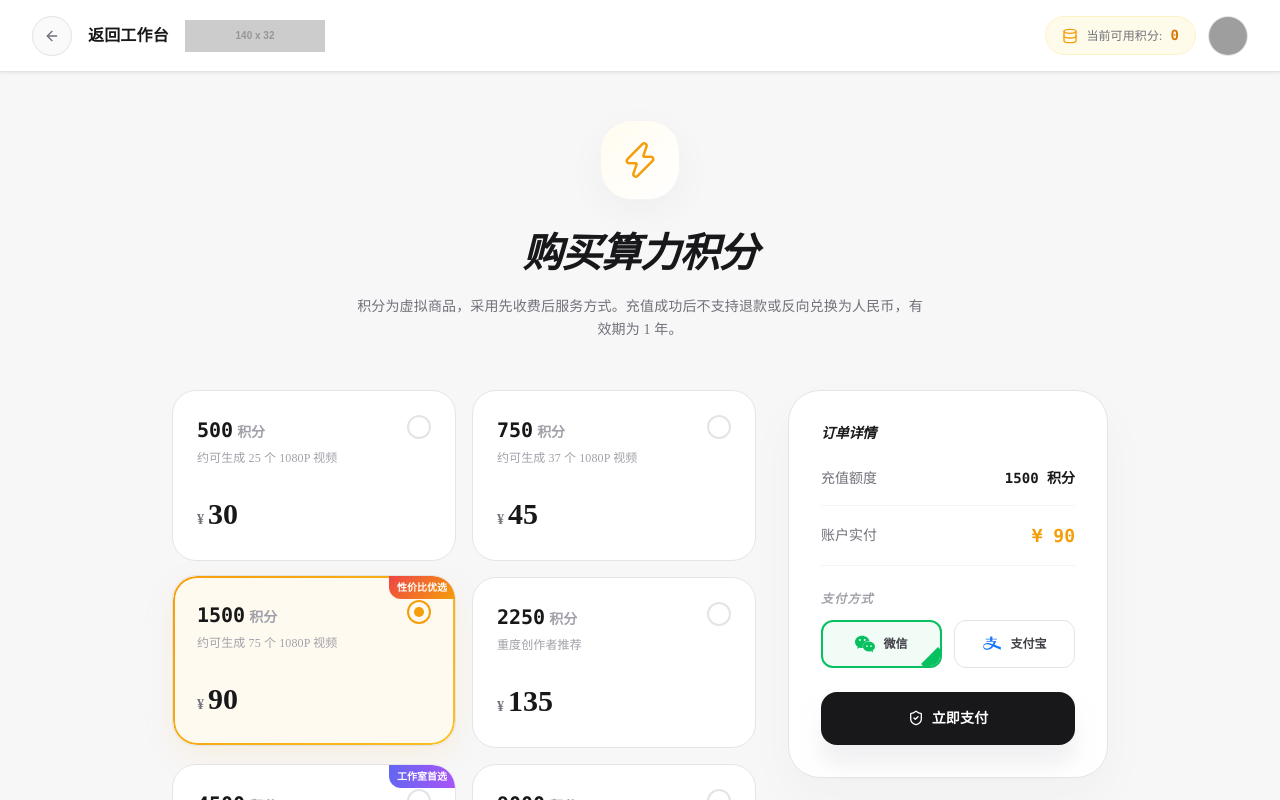
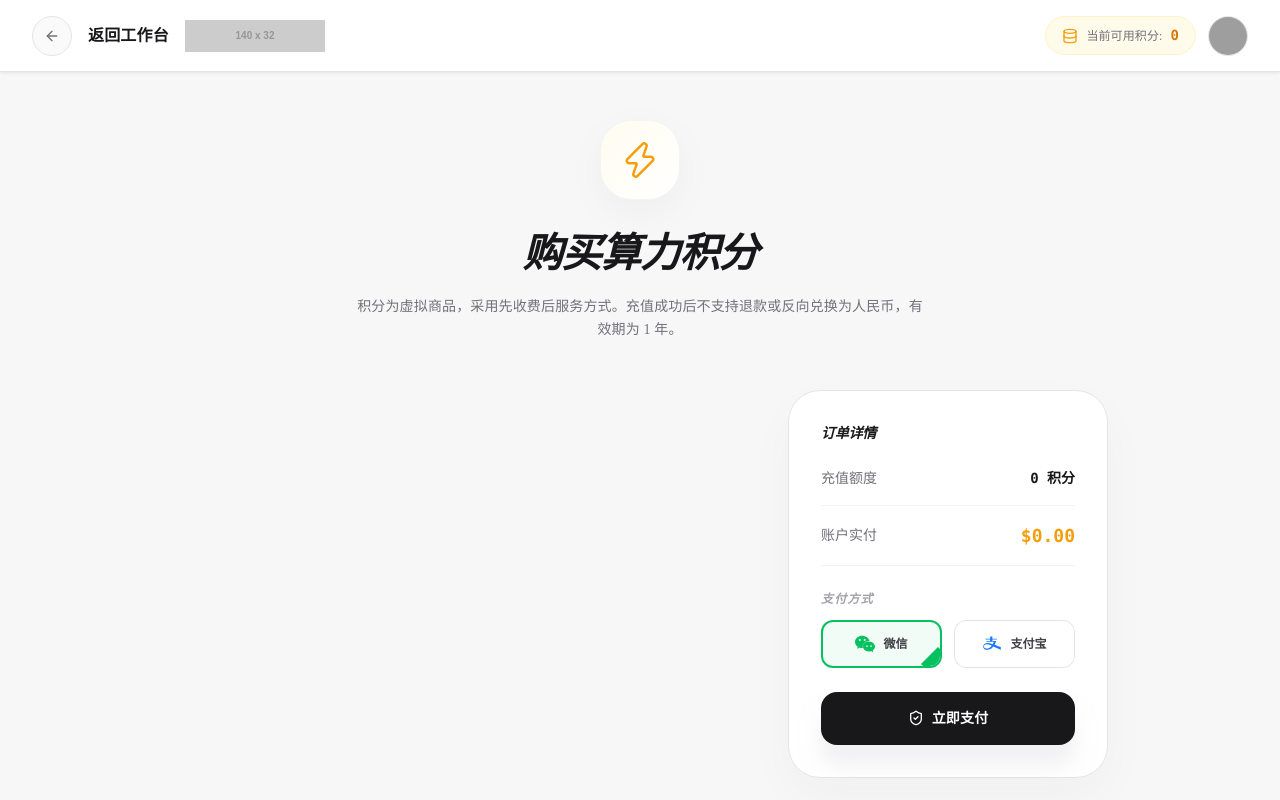
Before and after one commit to Yicheng-2001/guola-ui, a Vue app: page /buy-points in a window 1280 px wide. Built offline with nearby package versions, Linux system fonts and the light colour scheme; grey boxes are pictures that could not be loaded; a web font is replaced by a local one.

Commit message:
积分界面重构

```diff
--- a/src/api/services.js
+++ b/src/api/services.js
@@ -138,25 +138,38 @@ async function sha256Hex(value) {
   return sha256HexFallback(text);
 }
 
-export function sendSms(email) {
+export function sendSms(email, isRegister) {
   return request({
     url: "/v1/auth/send/email",
     headers: {
       isToken: false,
     },
     method: "post",
-    data: { email },
+    data: {
+      email,
+      is_register: Boolean(isRegister),
+    },
   });
 }
 
-export function registerByEmail(data) {
+export async function registerByEmail(data) {
+  const email = String(data?.email || "").trim();
+  const code = String(data?.code || "").trim();
+  const plainPassword = String(data?.password || "");
+  const password = await sha256Hex(plainPassword);
+
   return request({
     url: "/v1/auth/register/email",
     headers: {
       isToken: false,
     },
     method: "post",
-    data,
+    data: {
+      code,
+      email,
+      password,
+      phone: "",
+    },
   });
 }
 
@@ -189,6 +202,16 @@ export function getCurrentUserProfile() {
 export function getCreditBalance() {
   return request({
     url: "/v1/credit/balance",
+    method: "get",
+    headers: {
+      noError: true,
+    },
+  });
+}
+
+export function getCreditPackages() {
+  return request({
+    url: "/v1/credit/packages",
     method: "get",
     headers: {
       noError: true,
--- a/src/components/workbench/WorkbenchSidebar.vue
+++ b/src/components/workbench/WorkbenchSidebar.vue
@@ -64,12 +64,12 @@
 
                 <!-- 个人中心菜单 (默认隐藏) -->
                 <div id="userDropdown" class="hidden absolute bottom-14 right-0 md:left-14 md:bottom-0 md:right-auto w-48 bg-white rounded-2xl shadow-[0_8px_30px_rgb(0,0,0,0.08)] border border-zinc-100 p-2 py-3 z-50 animate-in-slide-up">
-                    <div class="px-3 pb-3 mb-2 border-b border-zinc-100 flex justify-between items-center">
-                        <div>
-                            <p class="text-sm font-bold text-zinc-900">{{ userDisplayName }}</p>
+                    <div class="px-3 pb-3 mb-2 border-b border-zinc-100 flex items-center justify-between gap-2">
+                        <div class="min-w-0 flex-1">
+                            <p class="text-sm font-bold text-zinc-900 truncate">{{ userDisplayName }}</p>
                             <p class="text-xs text-zinc-500 mt-0.5" data-i18n="user_role">普通用户</p>
                         </div>
-                        <div class="text-xs font-bold text-amber-500 bg-amber-50 px-2 py-1 rounded-md">
+                        <div class="shrink-0 whitespace-nowrap text-xs font-bold text-amber-500 bg-amber-50 px-2 py-1 rounded-md">
                             {{ balanceDisplay }} <span data-i18n="points">积分</span>
                         </div>
                     </div>
--- a/src/views/BuyPoints.vue
+++ b/src/views/BuyPoints.vue
@@ -43,19 +43,19 @@
           <div class="plans-grid">
             <div
               v-for="(plan, index) in plans"
-              :key="plan.points"
+              :key="plan.id || `${plan.points}-${index}`"
               class="pricing-card"
               :class="{ selected: index === selectedPlanIndex }"
               @click="selectPlan(index)"
             >
-              <div v-if="plan.badgeKey" :class="plan.badgeClass">{{ t(plan.badgeKey) }}</div>
+              <div v-if="plan.badgeText" :class="plan.badgeClass">{{ plan.badgeText }}</div>
 
               <div class="card-top">
                 <div>
                   <h3 class="card-title">
                     {{ plan.points }} <span class="card-unit">{{ t('points') }}</span>
                   </h3>
-                  <p class="card-copy">{{ t(plan.descKey) }}</p>
+                  <p class="card-copy">{{ plan.description }}</p>
                 </div>
                 <div class="check-circle">
                   <div class="check-dot"></div>
@@ -63,7 +63,7 @@
               </div>
 
               <div class="card-price-row">
-                <span class="card-currency">¥</span>
+                <span class="card-currency">$</span>
                 <span class="card-price">{{ plan.price }}</span>
               </div>
             </div>
@@ -145,45 +145,35 @@
 <script setup>
 import { computed, onMounted, ref } from "vue";
 import { useI18n } from "vue-i18n";
-import { getCreditBalance, getLoginToken } from "../api/services";
+import { getCreditBalance, getCreditPackages, getLoginToken } from "../api/services";
 
 const { t } = useI18n();
 
-const plans = [
-  { points: 500, price: 30, descKey: "buy_points_plan_desc_500" },
-  { points: 750, price: 45, descKey: "buy_points_plan_desc_750" },
-  {
-    points: 1500,
-    price: 90,
-    descKey: "buy_points_plan_desc_1500",
-    badgeKey: "buy_points_badge_recommended",
-    badgeClass: "recommend-badge"
-  },
-  { points: 2250, price: 135, descKey: "buy_points_plan_desc_2250" },
-  {
-    points: 4500,
-    price: 250,
-    descKey: "buy_points_plan_desc_4500",
-    badgeKey: "buy_points_badge_workshop",
-    badgeClass: "recommend-badge-workshop"
-  },
-  { points: 9000, price: 500, descKey: "buy_points_plan_desc_9000" }
-];
+const plans = ref([]);
 
-const selectedPlanIndex = ref(2);
+const selectedPlanIndex = ref(0);
 const selectedPayMethod = ref("wechat");
 const availablePoints = ref(0);
 
-const selectedPlan = computed(() => plans[selectedPlanIndex.value] || plans[0]);
+const selectedPlan = computed(() => {
+  const current = plans.value[selectedPlanIndex.value];
+  if (current) return current;
+  return {
+    id: "",
+    points: 0,
+    price: "0.00",
+    description: "",
+    badgeText: "",
+    badgeClass: ""
+  };
+});
 const availablePointsDisplay = computed(() => formatBalanceDisplay(availablePoints.value));
 
 const summaryPointsText = computed(() =>
   t("buy_points_amount_format", { points: selectedPlan.value.points })
 );
 
-const summaryPriceText = computed(() =>
-  t("buy_price_format", { price: selectedPlan.value.price })
-);
+const summaryPriceText = computed(() => `$${formatPriceDisplay(selectedPlan.value.price)}`);
 
 function selectPlan(index) {
   selectedPlanIndex.value = index;
@@ -191,6 +181,57 @@ function selectPlan(index) {
 
 function setPayMethod(method) {
   selectedPayMethod.value = method;
+}
+
+function getBadgeText(value) {
+  const badge = String(value || "").trim();
+  if (!badge) return "";
+  if (badge === "ValuePick") return "性价比优选";
+  if (badge === "StudioPick") return "工作室首选";
+  return badge;
+}
+
+function getBadgeClass(value) {
+  const badge = String(value || "").trim();
+  if (!badge) return "";
+  if (badge === "ValuePick") return "recommend-badge";
+  if (badge === "StudioPick") return "recommend-badge-workshop";
+  return "recommend-badge";
+}
+
+function formatPriceDisplay(value) {
+  const num = Number(value);
+  if (Number.isFinite(num) && num >= 0) return num.toFixed(2);
+  const text = String(value || "").trim();
+  if (!text) return "0.00";
+  return text;
+}
+
+function extractCreditPackageItems(payload = {}) {
+  const candidates = [payload?.data, payload?.data?.data, payload];
+  for (const items of candidates) {
+    if (Array.isArray(items)) return items;
+  }
+  return [];
+}
+
+function normalizeCreditPackage(item = {}, index = 0) {
+  const credits = Number(item.credits);
+  const points = Number.isFinite(credits) && credits >= 0 ? credits : 0;
+  const price = formatPriceDisplay(item.price);
+  const description = String(item.description || "").trim();
+  const badgeRaw = String(item.badge || "").trim();
+  const sortOrder = Number(item.sort_order);
+
+  return {
+    id: String(item.id || `credit-package-${index}`),
+    points,
+    price,
+    description: description || "-",
+    badgeText: getBadgeText(badgeRaw),
+    badgeClass: getBadgeClass(badgeRaw),
+    sortOrder: Number.isFinite(sortOrder) ? sortOrder : index + 1
+  };
 }
 
 function parseBalanceNumber(value) {
@@ -238,7 +279,38 @@ async function loadAvailablePoints() {
   }
 }
 
+async function loadCreditPackages() {
+  const token = getLoginToken();
+  if (!token) {
+    plans.value = [];
+    selectedPlanIndex.value = 0;
+    return;
+  }
+  try {
+    const result = await getCreditPackages();
+    const items = extractCreditPackageItems(result);
+    const normalized = items
+      .map((item = {}, index = 0) => normalizeCreditPackage(item, index))
+      .sort((a, b) => a.sortOrder - b.sortOrder);
+    plans.value = normalized;
+    if (!normalized.length) {
+      selectedPlanIndex.value = 0;
+      return;
+    }
+    if (selectedPlanIndex.value >= normalized.length) {
+      selectedPlanIndex.value = 0;
+      return;
+    }
+    const recommendedIndex = normalized.findIndex((item = {}) => item.badgeText === "性价比优选");
+    selectedPlanIndex.value = recommendedIndex >= 0 ? recommendedIndex : 0;
+  } catch (error) {
+    plans.value = [];
+    selectedPlanIndex.value = 0;
+  }
+}
+
 onMounted(() => {
+  loadCreditPackages();
   loadAvailablePoints();
   if (typeof lucide !== "undefined") {
     lucide.createIcons();
--- a/src/views/ForgotPassword.vue
+++ b/src/views/ForgotPassword.vue
@@ -223,7 +223,7 @@ async function startCountdown() {
   }
 
   try {
-    const result = await sendSms(email);
+    const result = await sendSms(email, false);
     if (!result) {
       showToast(t("code_send_failed"));
       return;
--- a/src/views/Register.vue
+++ b/src/views/Register.vue
@@ -114,7 +114,7 @@ import { computed, onMounted, onUnmounted, ref } from "vue";
 import { useRouter } from "vue-router";
 import { Globe, ChevronDown, Check } from "lucide-vue-next";
 import { useLanguage } from "../i18n";
-import { registerByEmail, sendSms } from "../api/services";
+import { loginByPassword, registerByEmail, sendSms, setLoginToken } from "../api/services";
 
 const { currentLang, setLanguage, getLanguageLabel, t } = useLanguage();
 const router = useRouter();
@@ -212,6 +212,30 @@ function isValidPassword(value) {
   return /^(?=.*[A-Za-z])(?=.*\d).{8,}$/.test(value);
 }
 
+function extractMessage(payload) {
+  return (
+    payload?.message ||
+    payload?.msg ||
+    payload?.data?.message ||
+    payload?.data?.msg ||
+    payload?.response?.data?.message ||
+    payload?.response?.data?.msg ||
+    payload?.response?.data?.data?.message ||
+    payload?.response?.data?.data?.msg ||
+    payload?.error?.message ||
+    ""
+  );
+}
+
+function extractToken(payload) {
+  const accessToken = payload?.access_token ?? payload?.data?.access_token;
+  if (typeof accessToken === "string") return accessToken.trim();
+  if (accessToken && typeof accessToken === "object") {
+    return String(accessToken.token || accessToken.access_token || "").trim();
+  }
+  return String(payload?.token || payload?.data?.token || "").trim();
+}
+
 async function startCountdown() {
   if (countdown.value > 0) return;
   const email = phone.value.trim();
@@ -225,7 +249,7 @@ async function startCountdown() {
   }
 
   try {
-    const result = await sendSms(email);
+    const result = await sendSms(email, true);
     if (result) {
       hasSentCode.value = true;
       showToast(t("code_sent"));
@@ -291,17 +315,26 @@ async function handleRegister() {
       password: pwd,
       confirm_password: confirmPwd,
     });
-    const message = result?.message || result?.msg || registerSuccessText.value;
-    showToast(String(message));
-    setTimeout(() => {
-      router.push("/login");
-    }, 800);
+    let token = extractToken(result);
+    if (!token) {
+      const loginResult = await loginByPassword({
+        login_type: "password",
+        username: email,
+        password: pwd,
+      });
+      token = extractToken(loginResult);
+    }
+
+    if (!token) {
+      showToast(String(extractMessage(result) || t("network_error")));
+      return;
+    }
+
+    setLoginToken(token);
+    showToast(String(extractMessage(result) || registerSuccessText.value));
+    router.push("/");
   } catch (error) {
-    const message =
-      error?.response?.data?.message ||
-      error?.response?.data?.msg ||
-      error?.message ||
-      t("network_error");
+    const message = extractMessage(error) || t("network_error");
     showToast(String(message));
   } finally {
     registering.value = false;
```
